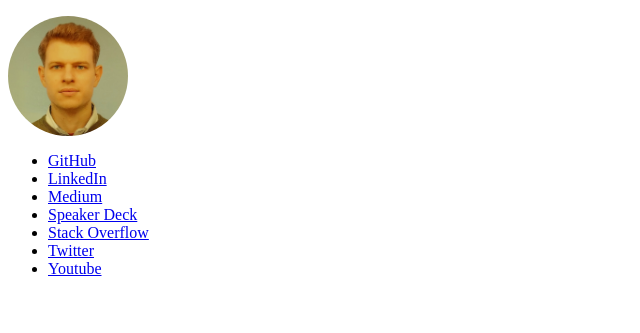
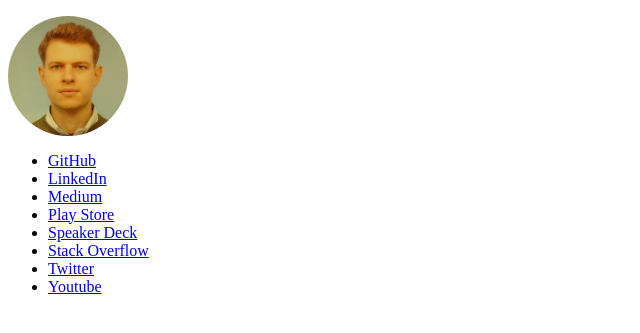
Before and after one commit to oldergod/oldergod.github.io, a plain HTML site: page index.html in a window 1280 px wide. Shown: the part 105-438 px from the top of the page, without its empty margins (0-640 px from the left). Drawn offline with Linux system fonts and the light colour scheme.

Commit message:
play store

```diff
--- a/index.html
+++ b/index.html
@@ -18,6 +18,7 @@
     <li><a  href="https://github.com/oldergod" target="_blank">GitHub</a></li>
     <li><a  href="https://linkedin.com/in/bquenaudon/" target="_blank">LinkedIn</a></li>
     <li><a  href="https://medium.com/@oldergod" target="_blank">Medium</a></li>
+    <li><a  href="https://play.google.com/store/apps/developer?id=Beno%C3%AEt+Quenaudon" target="_blank">Play Store</a></li>
     <li><a  href="https://speakerdeck.com/oldergod" target="_blank">Speaker Deck</a></li>
     <li><a  href="http://stackoverflow.com/users/1004274/oldergod" target="_blank">Stack Overflow</a></li>
     <li><a  href="https://twitter.com/oldergod" target="_blank">Twitter</a></li>
```
